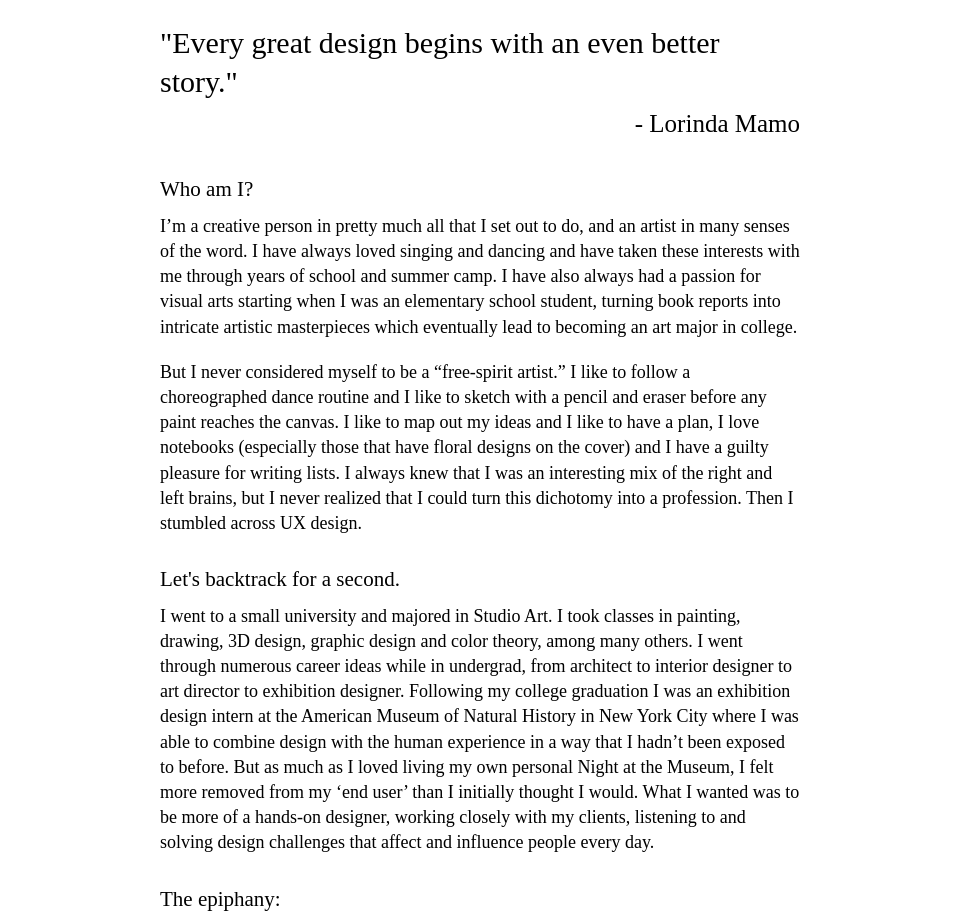
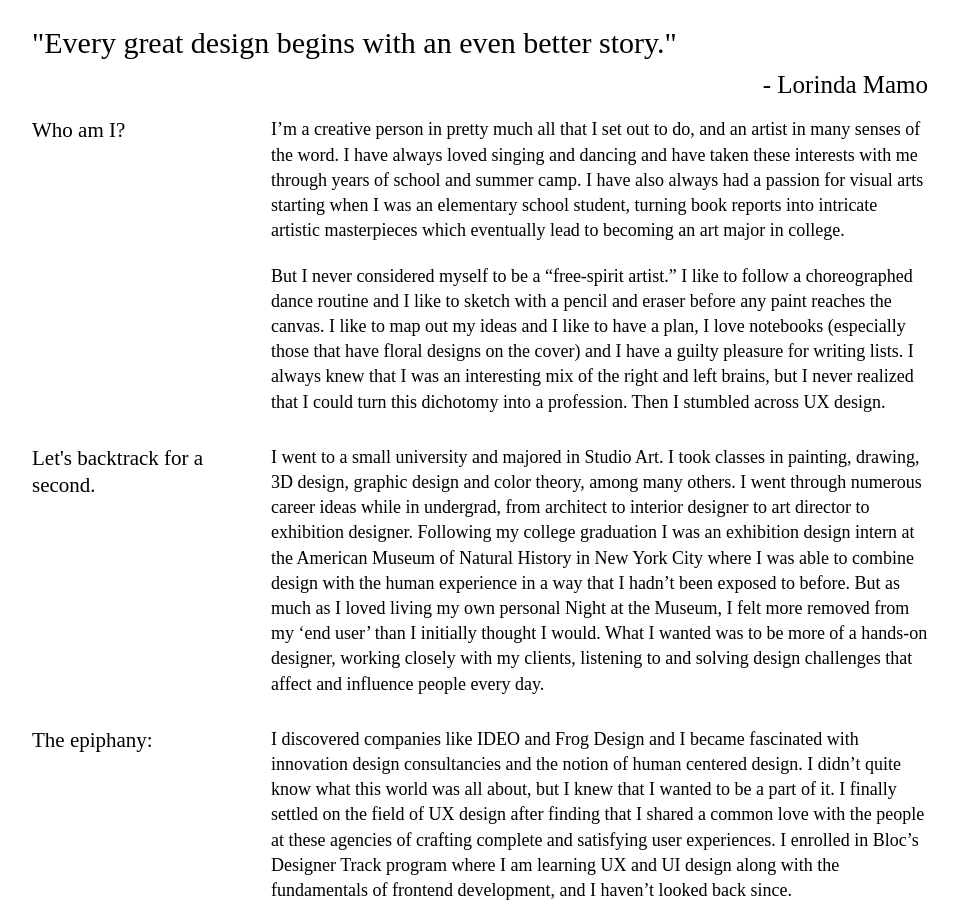
Before and after one commit to rschechter/my-portfolio, a plain HTML site: page about.html in a window 1280 px wide. Shown: the part 760-1680 px from the top of the page, without its empty margins (160-1117 px from the left). Drawn offline with Linux system fonts and the light colour scheme.

Commit message:
about responsive grid added, now missing logo image

```diff
--- a/css/main.css
+++ b/css/main.css
@@ -302,13 +302,70 @@ a { /* social icons */
     margin: 0 auto;
     width: 80%;
   }
-  /* .wrapper-2{
+
+  .wrapper-2{
     display: grid;
     grid-template-columns: 1fr 3fr;
-  } */
+    grid-column-gap: 2rem;
+    grid-row-gap: 2rem;
+
+  }
+
   .about{
     margin: 0 auto;
     width: 70%;
+  }
+  .about-body-copy{
+    padding: 0;
+  }
+
+  .section-tagline{
+    padding-top: 0;
+  }
+
+  .one{
+    grid-column-start: 1;
+    grid-row-start: 1;
+  }
+
+  .two{
+    grid-column-start: 1;
+    grid-row-start: 3;
+    padding-top: 1rem;
+  }
+
+  .three{
+    grid-column-start: 1;
+    grid-row-start: 4;
+    padding-top: 1rem;
+  }
+
+  .four{
+    grid-column-start: 2;
+    grid-row-start: 1;
+  }
+
+  .five{
+    grid-column-start: 2;
+    grid-row-start: 2;
+  }
+
+  .six{
+    grid-column-start: 2;
+    grid-row-start: 3;
+    padding-top: 1rem;
+  }
+
+  .seven{
+    grid-column-start: 2;
+    grid-row-start: 4;
+    padding-top: 1rem;
+
+  }
+
+  .eight{
+    grid-column-start: 2;
+    grid-row-start: 5;
   }
 
   #quote{
@@ -331,7 +388,7 @@ a { /* social icons */
 @media screen and (min-width: 1150px){
 .about{
     margin: 0 auto;
-    width: 50%;
+    width: 70%;
   }
 }
 /* @media screen and (min-width: 1115px){
```
